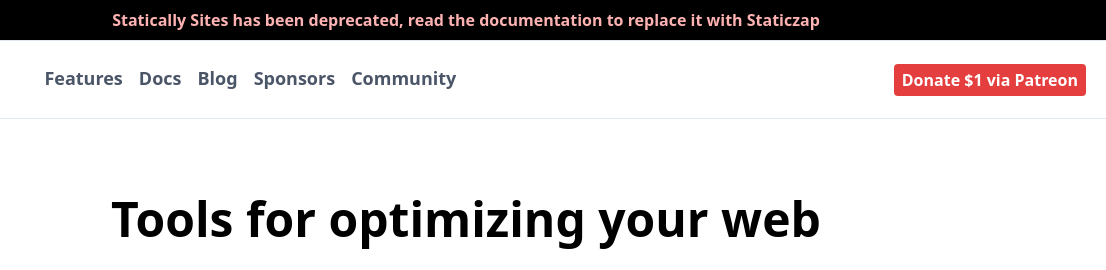
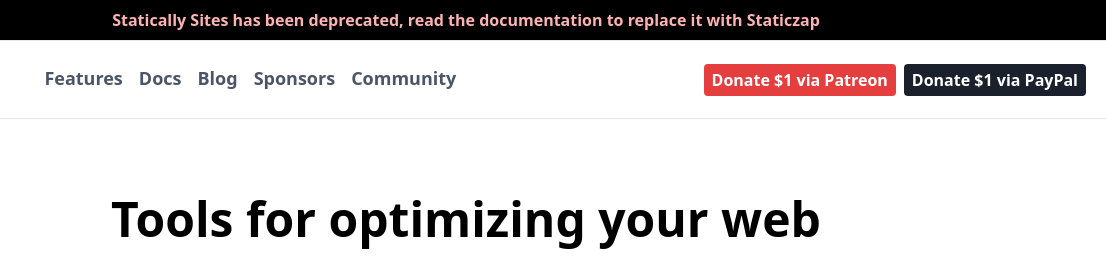
Before and after one commit to staticallyio/statically, a Gatsby site: page / in a window 1280 px wide. Shown: the top 270 px of the page, 174-1280 px from the left. Built offline with nearby package versions, Linux system fonts and the light colour scheme; Gatsby itself is replaced by a stand-in of ours; what @tailwindcss/custom-forms would draw is missing.

Commit message:
Add header donate link: PayPal

```diff
--- a/src/components/header.js
+++ b/src/components/header.js
@@ -89,11 +89,19 @@ function Header({ siteTitle }) {
         <div className="flex mt-3 lg:mt-0">
           <a
             href="https://www.patreon.com/fransallen"
-            className="btn btn-primary btn-sm umami--click--btn-donate-1-dollar"
+            className="btn btn-primary btn-sm umami--click--btn-donate-1-dollar-patreon"
             rel="noopener noreferrer"
             target="_blank"
           >
             Donate $1 via Patreon
+          </a>
+          <a
+            href="https://www.paypal.me/fransallen"
+            className="btn btn-sm ml-2 umami--click--btn-donate-1-dollar-paypal"
+            rel="noopener noreferrer"
+            target="_blank"
+          >
+            Donate $1 via PayPal
           </a>
         </div>
       </div>
```
